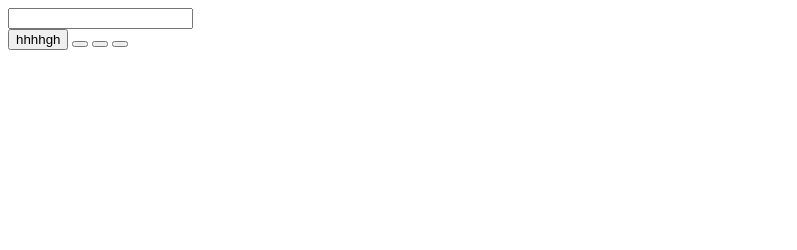
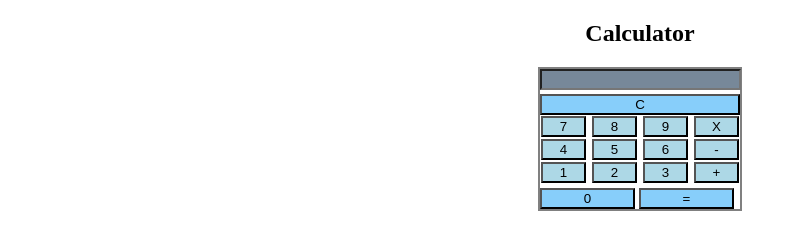
Before and after one commit to FahadKhanKabooro/Javascript_classes, a plain HTML site: page calculator/index.html in a window 1280 px wide. Shown: the whole page, without its empty margins (0-797 px from the left). Drawn offline with Linux system fonts and the light colour scheme.

Commit message:
calculator app done

```diff
--- a/calculator/index.html
+++ b/calculator/index.html
@@ -4,23 +4,55 @@
     <meta charset="UTF-8">
     <meta http-equiv="X-UA-Compatible" content="IE=edge">
     <meta name="viewport" content="width=device-width, initial-scale=1.0">
-    <title>Document</title>
+    <title>Calculator Application</title>
+    <link rel="stylesheet" href="style.css">
 </head>
 <body>
-    <div>
-        <label for="name"></label>
-        <input type="text" name ="name" id="text" placeholder="">
+    <center>
+        <h2>
+            Calculator
+        </h2>
+    </center>
+    <div class="main">
         <div>
-            <button>hhhhgh</button>
-            <button></button>
-            <button></button>
-            <button></button>
+            <input class="result" type="text" name="" id="result">
         </div>
+        <div>
+            <button class="clrbtn" onclick="clearResult()">C</button>
+        </div>
+        <div>
+            <button class="btn" onclick="getNum('7')" >7</button>
+            <button class="btn"  onclick="getNum('8')">8</button>
+            <button class="btn"  onclick="getNum('9')">9</button>
+            <button class="btn"  onclick="getNum('*')">X</button>
+        </div>
+        <div>
+            <button class="btn"  onclick="getNum('4')">4</button>
+            <button class="btn"  onclick="getNum('5')">5</button>
+            <button class="btn"  onclick="getNum('6')">6</button>
+            <button class="btn"  onclick="getNum('-')">-</button>
+        </div>
+        <div>
+            <button class="btn"  onclick="getNum('1')">1</button>
+            <button class="btn"  onclick="getNum('2')">2</button>
+            <button class="btn"  onclick="getNum('3')">3</button>
+            <button class="btn"  onclick="getNum('+')">+</button>
+        </div>
+        <div>
+            <button class="halfbtn"  onclick="getNum('0')">0</button>
+            <button class="halfbtn"  onclick="getResult()">=</button>
+        </div>
+
+
+
+
     </div>
 
 
 
 
-    <script src="main.js"></script>
+
 </body>
+<script src="main.js"></script>
+
 </html>
--- a/calculator/main.js
+++ b/calculator/main.js
@@ -0,0 +1,15 @@
+function getNum(num){
+    console.log(num);
+    var result = document.getElementById("result");
+    result.value += num;
+
+}
+function clearResult(){
+    var result = document.getElementById("result");
+    result.value = ""
+}
+
+function getResult(){
+    var result = document.getElementById("result");
+    result.value = eval(result.value)
+}
--- /dev/null
+++ b/calculator/style.css
@@ -0,0 +1,25 @@
+.main{
+    border: 2px solid  grey;
+    width: 200px;
+    margin: 0px auto;
+}
+.result{
+    width: 193px;
+    background-color: lightslategray;
+    color: #fff;
+}
+.clrbtn{
+    width: 100%;
+    margin-top: 4px;
+    background-color: lightskyblue;
+}
+.btn{
+    background-color: lightblue;
+    width: 45px;
+    margin: 1px;
+}
+.halfbtn{
+    background-color: lightskyblue;
+    width: 95px;
+    margin-top: 4px;
+}
```
Also changed, not shown: js class 15/core.js (added, +64 -0 lines), js class 15/index.html (added, +28 -0 lines).
